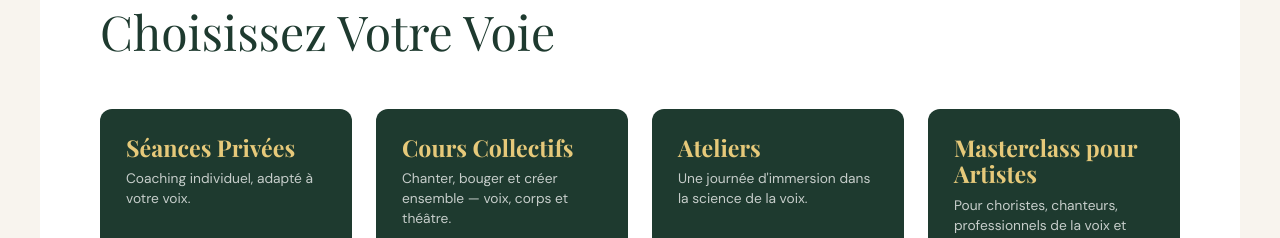
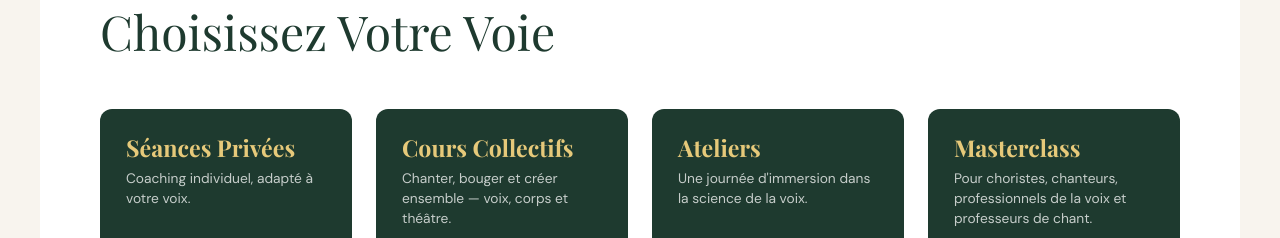
Before and after one commit to davideschiavone/expressive_singing, a plain HTML site: page classes.html in a window 1280 px wide. Shown: the part 1678-1916 px from the top of the page. Drawn offline with nearby package versions, Linux system fonts and the light colour scheme; a script that the page names is missing; a web font is replaced by a local one.

Commit message:
Corsi: titolo della card ridotto a "Masterclass"
Co-Authored-By: Claude Opus 5.5 <noreply@anthropic.com>

```diff
--- a/classes.html
+++ b/classes.html
@@ -389,7 +389,7 @@
 
       <div class="class-card">
         <div class="class-card-header">
-          <h3 data-en="Masterclass for Artists" data-fr="Masterclass pour Artistes">Masterclass pour Artistes</h3>
+          <h3 data-en="Masterclass" data-fr="Masterclass">Masterclass</h3>
           <p class="class-card-tag" data-en="For choir singers, singers, voice professionals and singing teachers." data-fr="Pour choristes, chanteurs, professionnels de la voix et professeurs de chant.">Pour choristes, chanteurs, professionnels de la voix et professeurs de chant.</p>
         </div>
         <div class="class-card-body">
```
Also changed, not shown: en/classes.html (+1 -1 lines).
